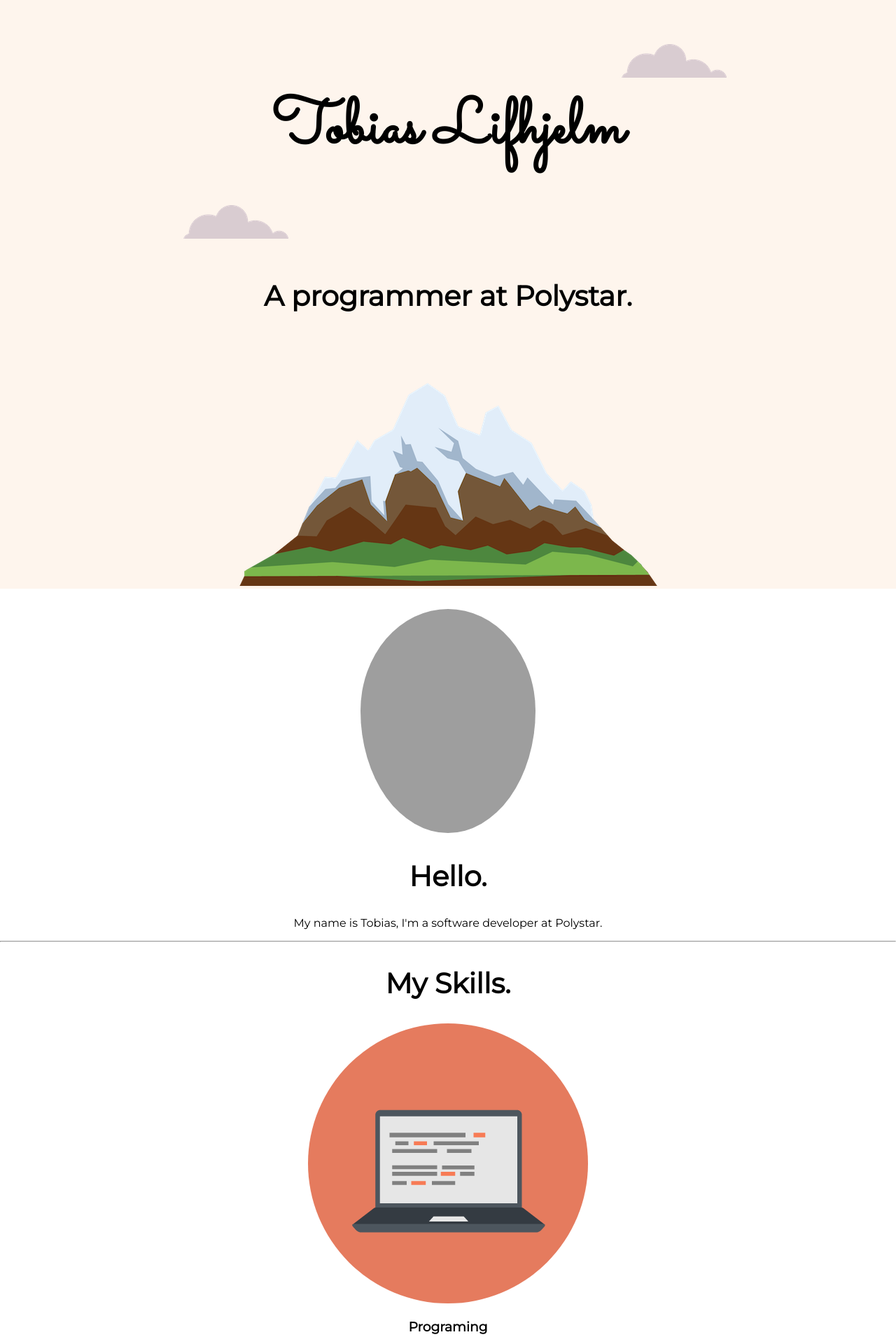
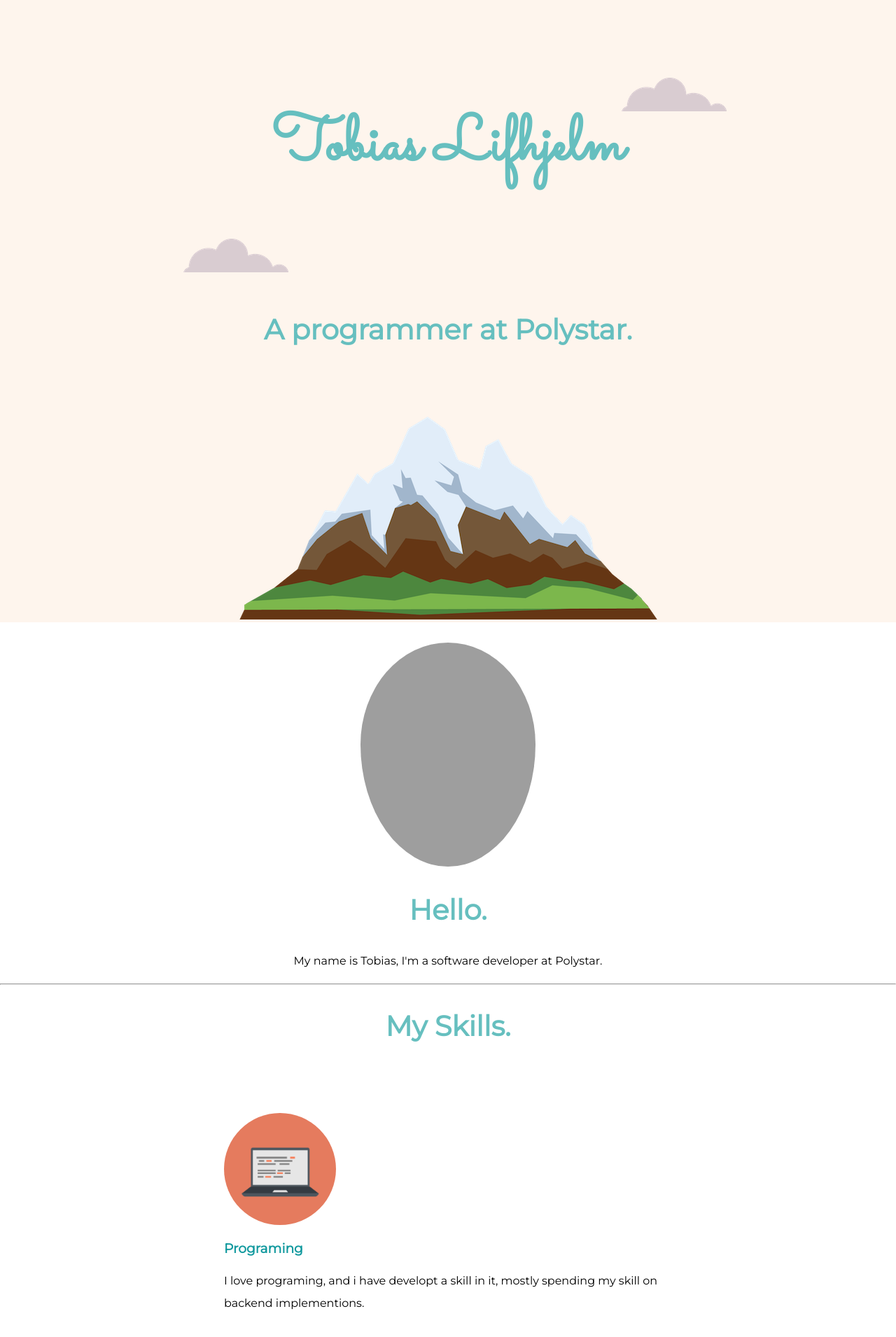
Before and after one commit to 2Torben/CSS-mysite, a plain HTML site: page index.html in a window 1280 px wide. Shown: the part 40-1950 px from the top of the page at 70% size. Drawn offline with Linux system fonts and the light colour scheme; grey boxes are pictures that could not be loaded.

Commit message:
Css added

```diff
--- a/CSS/styles.css
+++ b/CSS/styles.css
@@ -5,24 +5,26 @@ body{
   font-family: 'Merriweather', serif;
 
 }
+h1{
+  color: #66BFBF;
+  font-size: 5.625rem;
+  margin: 50px,auto, 0, auto;
+  line-height: 2;
+  font-family: 'Sacramento', cursive;
+}
 h2{
-
+  color: #66BFBF;
   font-size:2.5rem;
   font-family: 'Montserrat', sans-serif;
 }
 h3{
+  color: #11999E;
   font-family: 'Montserrat', sans-serif;
 }
 
-h1{
-  font-size: 5.625rem;
-  margin: 50px,auto, 0px, auto;
-  position: static;
-  top: 40px;
-  font-family: 'Sacramento', cursive;
-}
 p{
   font-family: 'Montserrat', sans-serif;
+  line-height: 2rem
 }
 
 
@@ -34,7 +36,14 @@ p{
 }
 .skill-picture{
   border-radius: 50%;
+  width: 25%;
 
+
+}
+.skill-row{
+  width: 50%;
+  margin: 100px auto 100px auto;
+  text-align: left;
 }
 .top-container{
   padding-top: 100px;
```
